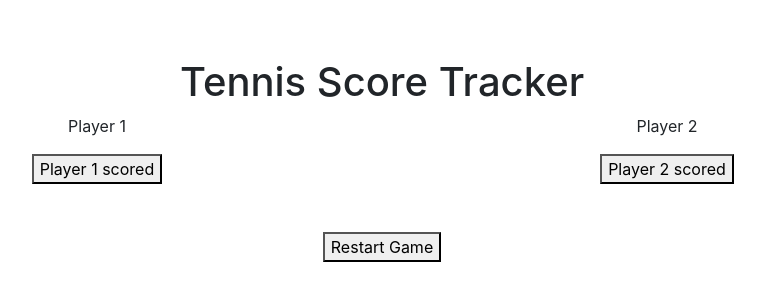
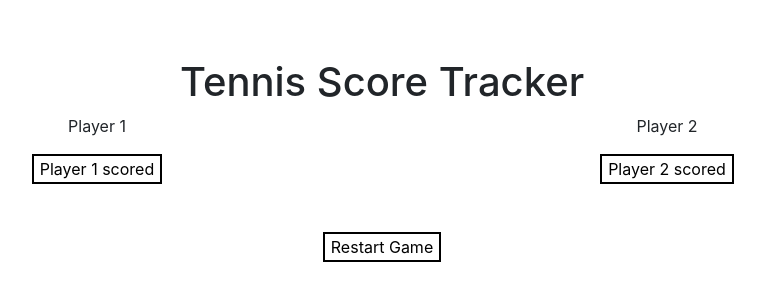
Before and after one commit to Felix-Suen/Tennis, a React (Create React App) app in the folder client/: page /game/1 in a window 1280 px wide. Shown: the part 142-442 px from the top of the page, without its empty margins (258-1023 px from the left). Built offline with nearby package versions, Linux system fonts and the light colour scheme; no server answers.

Commit message:
added styling

```diff
--- a/client/src/App.css
+++ b/client/src/App.css
@@ -2,3 +2,20 @@
     margin-top: 25vh;
     text-align: center;
 }
+
+button {
+    border: 2px black solid;
+    background: none;
+}
+
+button:hover {
+    background: yellow;
+}
+
+.reset-btn:hover {
+    background: red;
+}
+
+b {
+    color: green;
+}
--- a/client/src/components/Score.js
+++ b/client/src/components/Score.js
@@ -71,9 +71,12 @@ const Score = ({ match }) => {
                 </Row>
             </Container>
 
+            {score1 === 'Winner' && (<b>Player 1 Wins</b>)}
+            {score2 === 'Winner' && (<b>Player 2 Wins</b>)}
+
             <br />
             <br />
-            <button onClick={(e) => restart(e)}>Restart Game</button>
+            <button className="reset-btn" onClick={(e) => restart(e)}>Restart Game</button>
         </div>
     );
 };
```
Also changed, not shown: 2 other files (tests, documents, lock files or other folders).
